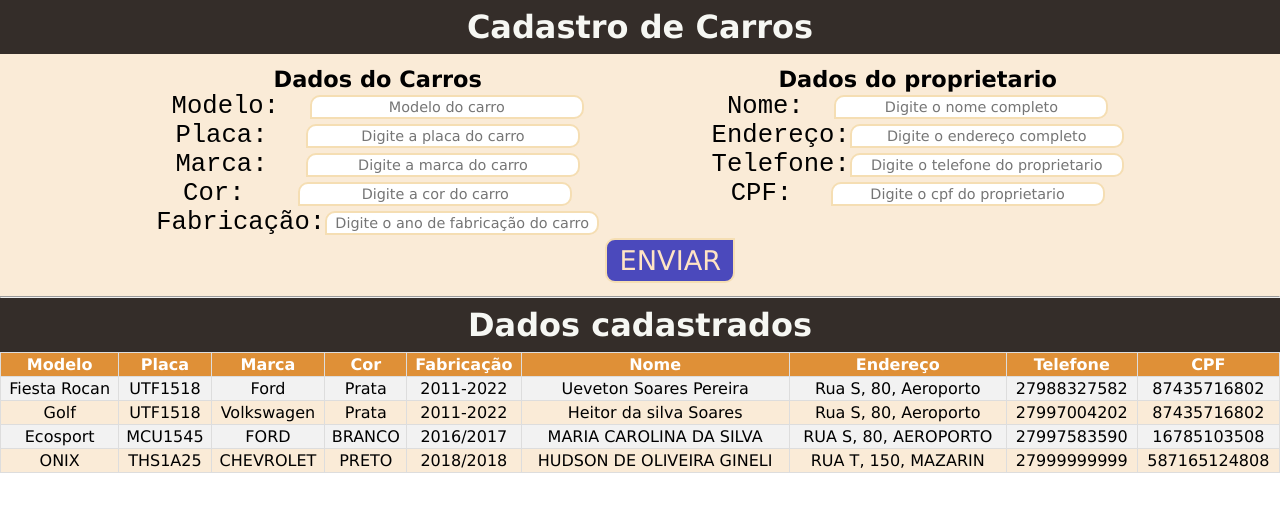
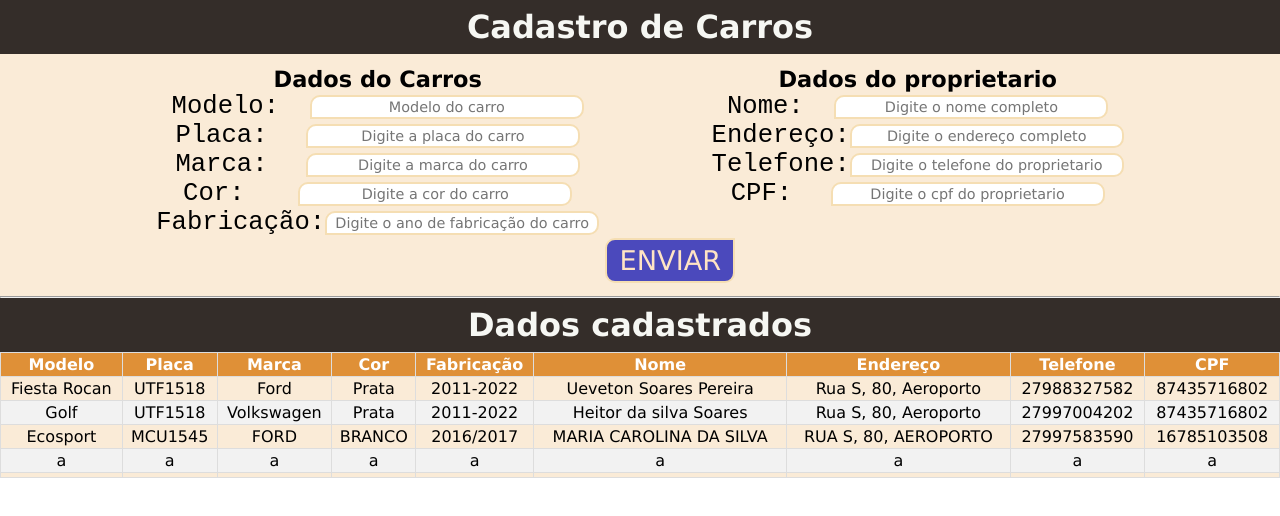
Before and after one commit to ueveton/Cadastros, a React (Vite) app: page / in a window 1280 px wide. Shown: the top 516 px of the page. Built offline with nearby package versions, Linux system fonts and the light colour scheme; data requests are answered from the project's data file.

Commit message:
carregamento dinamico

```diff
--- a/data/db.json
+++ b/data/db.json
@@ -37,16 +37,28 @@
       "cpf": "16785103508"
     },
     {
-      "id": "7fed",
-      "modelo": "ONIX",
-      "placa": "THS1A25",
-      "marca": "CHEVROLET",
-      "cor": "PRETO",
-      "fabricacao": "2018/2018",
-      "nome": "HUDSON DE OLIVEIRA GINELI",
-      "endereco": "RUA T, 150, MAZARIN",
-      "telefone": "27999999999",
-      "cpf": "587165124808"
+      "id": "2606",
+      "modelo": "a",
+      "placa": "a",
+      "marca": "a",
+      "cor": "a",
+      "fabricacao": "a",
+      "nome": "a",
+      "endereco": "a",
+      "telefone": "a",
+      "cpf": "a"
+    },
+    {
+      "id": "14ce",
+      "modelo": "",
+      "placa": "",
+      "marca": "",
+      "cor": "",
+      "fabricacao": "",
+      "nome": "",
+      "endereco": "",
+      "telefone": "",
+      "cpf": ""
     }
   ]
 }
--- a/src/CadCarros.jsx
+++ b/src/CadCarros.jsx
@@ -37,7 +37,7 @@ export const CadCarros = () => {
                 "Content-Type": "application/json",
             },
             body: JSON.stringify(register),
-        })
+        });
     }
 
     return (
--- a/src/ListCad.jsx
+++ b/src/ListCad.jsx
@@ -20,6 +20,7 @@ export const ListCad = () => {
     return (
         <div>
             <table id='table'>
+                <thead>
                     <tr>
                         <th>Modelo</th>
                         <th>Placa</th>
@@ -31,6 +32,8 @@ export const ListCad = () => {
                         <th>Telefone</th>
                         <th>CPF</th>
                     </tr>
+                </thead>
+                <tbody>
                     {register.map((registers) => (
                         <tr key={registers.id}>
                             <td>{registers.modelo}</td>
@@ -44,28 +47,7 @@ export const ListCad = () => {
                             <td>{registers.cpf}</td>
                         </tr>
                     ))}
-                {/* <tr>
-                    <td>New Fiesta</td>
-                    <td>AWT8A25</td>
-                    <td>Ford</td>
-                    <td>Branco</td>
-                    <td>2014-2016</td>
-                    <td>Luciano alves dos santos</td>
-                    <td>Rua 4, 40, Bethania</td>
-                    <td>27997434875</td>
-                    <td>85687304805</td>
-                </tr>
-                <tr>
-                    <td>Onix</td>
-                    <td>OVE1G44</td>
-                    <td>Chevrolet</td>
-                    <td>Preto</td>
-                    <td>2018-2018</td>
-                    <td>Heitor da silva soares</td>
-                    <td>Rua S, 80, Aeroporto</td>
-                    <td>27997583590</td>
-                    <td>01275906588</td>
-                </tr> */}
+                </tbody>
             </table>
         </div>
     )
```
Lines whose indentation alone changed are shown as unchanged.
